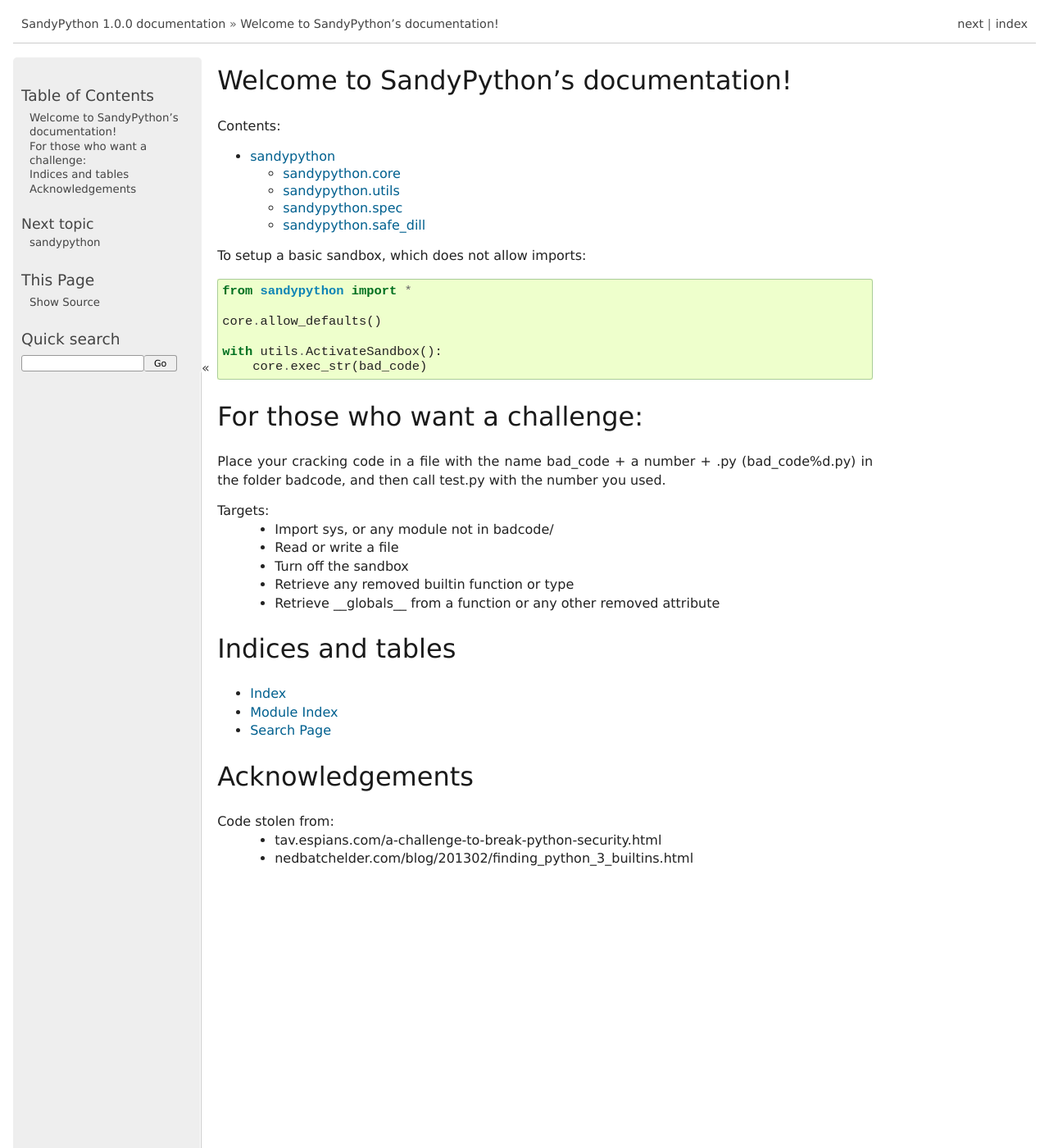
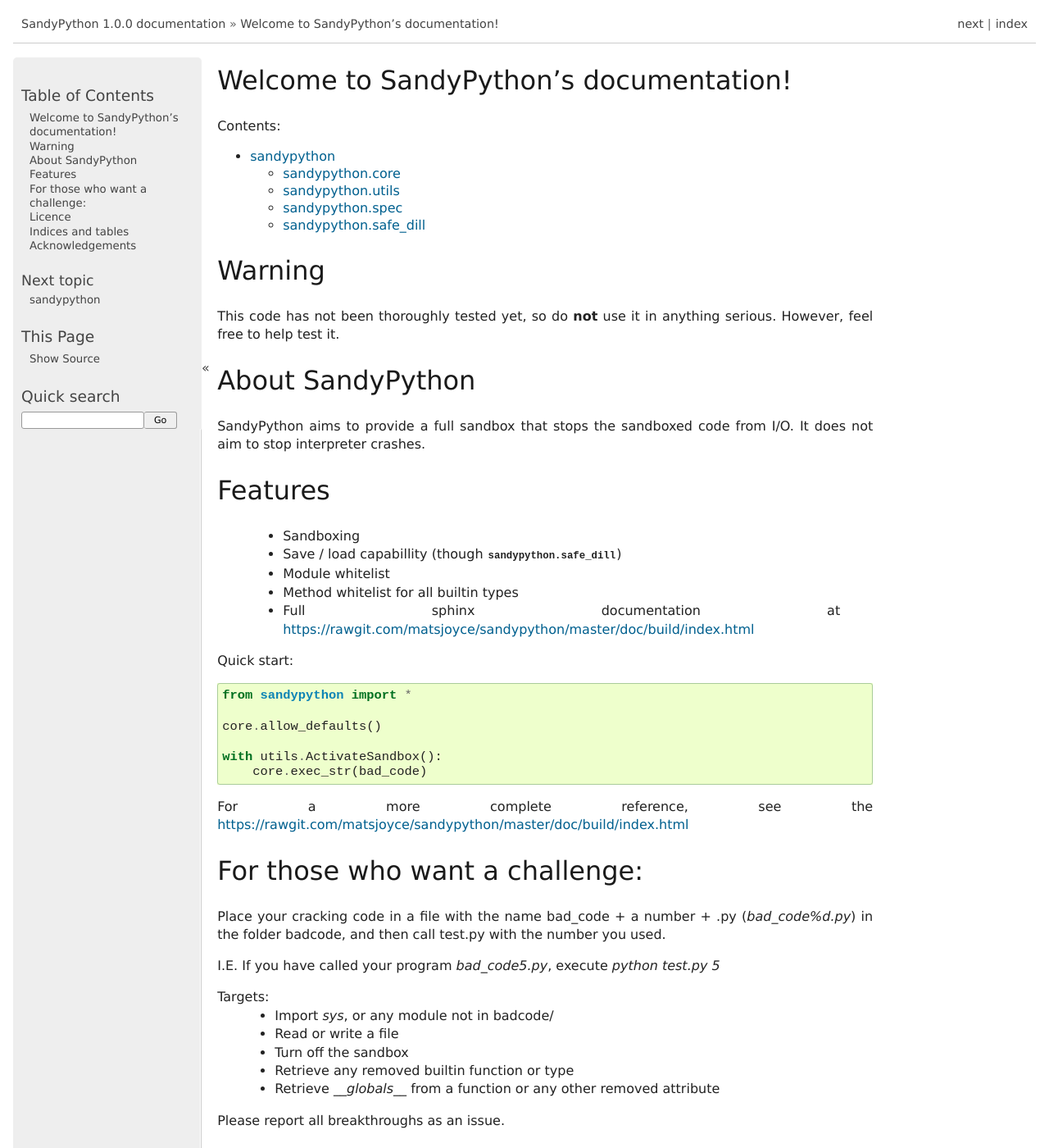
Before and after one commit to matsjoyce/sandypython, a Sphinx documentation site: the page built from doc/source/index.rst, in a window 1280 px wide and 1400 px high. Shown: the whole window at 82% size. Built offline with Sphinx 7.4.7, drawn with Linux system fonts in a browser that asks for light colours; formulas are drawn with MathJax 3; some of the changed text lies outside the part shown.

Commit message:
Add to documentation; add travis to README

```diff
--- a/doc/source/index.rst
+++ b/doc/source/index.rst
@@ -13,7 +13,26 @@ Contents:
 
     sandypython
 
-To setup a basic sandbox, which does not allow imports::
+Warning
+=======
+
+This code has not been thoroughly tested yet, so do **not** use it in anything serious. However, feel free to help test it.
+
+About SandyPython
+=================
+
+SandyPython aims to provide a full sandbox that stops the sandboxed code from I/O. It does not aim to stop interpreter crashes.
+
+Features
+========
+
+ - Sandboxing
+ - Save / load capabillity (though :mod:`sandypython.safe_dill`)
+ - Module whitelist
+ - Method whitelist for all builtin types
+ - Full sphinx documentation at https://rawgit.com/matsjoyce/sandypython/master/doc/build/index.html
+
+Quick start::
 
     from sandypython import *
 
@@ -22,20 +41,29 @@ To setup a basic sandbox, which does not allow imports::
     with utils.ActivateSandbox():
         core.exec_str(bad_code)
 
+For a more complete reference, see the https://rawgit.com/matsjoyce/sandypython/master/doc/build/index.html
 
 For those who want a challenge:
 ===============================
 
 Place your cracking code in a file with the name bad_code + a number + .py
-(bad_code%d.py) in the folder badcode, and then call test.py with the number you used.
+(`bad_code%d.py`) in the folder badcode, and then call test.py with the number you used.
+
+I.E. If you have called your program `bad_code5.py`, execute `python test.py 5`
 
 Targets:
- - Import sys, or any module not in badcode/
+ - Import `sys`, or any module not in badcode/
  - Read or write a file
  - Turn off the sandbox
  - Retrieve any removed builtin function or type
- - Retrieve __globals__ from a function or any other removed attribute
+ - Retrieve `__globals__` from a function or any other removed attribute
 
+Please report all breakthroughs as an issue.
+
+Licence
+=======
+
+All code GPLv3 except where code is from a external source (shown in code), where the licence is that of the external source
 
 Indices and tables
 ==================
```
Also changed, not shown: README.md (+8 -2 lines), 14 other files.
